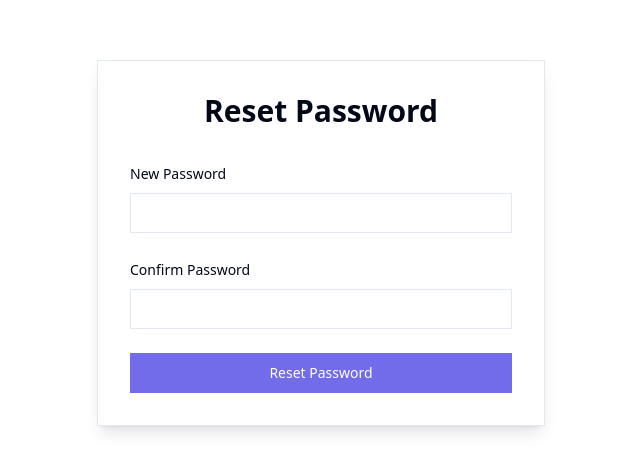
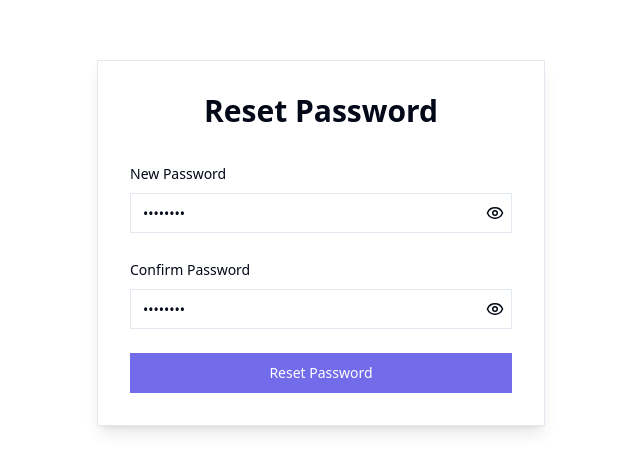
Before and after one commit to Sushwetabm/AI-Bug-Explainer, a React (Vite) app in the folder bug-explainer-frontend/: page /auth/reset-password in a window 1280 px wide. Shown: the part 157-628 px from the top of the page, without its empty margins (319-959 px from the left). Built offline with nearby package versions, Linux system fonts and the light colour scheme.

Commit message:
user can now update all his credentials securely

```diff
--- a/bug-explainer-frontend/src/pages/auth/LoginPage.tsx
+++ b/bug-explainer-frontend/src/pages/auth/LoginPage.tsx
@@ -1,6 +1,8 @@
 import { useForm } from "react-hook-form";
 import { zodResolver } from "@hookform/resolvers/zod";
 import { Link } from "react-router-dom";
+import { useState } from "react";
+import { Eye, EyeOff } from "lucide-react";
 import { Button } from "@/components/ui/button";
 import { Input } from "@/components/ui/input";
 import {
@@ -17,6 +19,8 @@ import { useAuth } from "@/hooks/useAuth";
 
 export function LoginPage() {
   const { login } = useAuth();
+  const [showPassword, setShowPassword] = useState(false);
+
   const form = useForm<LoginFormData>({
     resolver: zodResolver(loginSchema),
     defaultValues: {
@@ -65,7 +69,21 @@ export function LoginPage() {
               <FormItem>
                 <FormLabel>Password</FormLabel>
                 <FormControl>
-                  <Input type="password" placeholder="••••••••" {...field} />
+                  <div className="relative">
+                    <Input
+                      type={showPassword ? "text" : "password"}
+                      placeholder="••••••••"
+                      {...field}
+                    />
+                    <button
+                      type="button"
+                      className="absolute right-2 top-1/2 -translate-y-1/2 text-muted-foreground"
+                      onClick={() => setShowPassword((prev) => !prev)}
+                      tabIndex={-1}
+                    >
+                      {showPassword ? <EyeOff size={18} /> : <Eye size={18} />}
+                    </button>
+                  </div>
                 </FormControl>
                 <FormMessage />
               </FormItem>
--- a/bug-explainer-frontend/src/pages/auth/RegisterPage.tsx
+++ b/bug-explainer-frontend/src/pages/auth/RegisterPage.tsx
@@ -16,12 +16,17 @@ import { registerSchema } from "@/lib/validations/auth";
 import { useAuth } from "@/hooks/useAuth";
 import { authService } from "@/services/auth.service";
 import { useToast } from "@/hooks/use-toast";
-import { Loader2 } from "lucide-react";
+import { Loader2, Eye, EyeOff } from "lucide-react";
+import { useState } from "react";
 
 export function RegisterPage() {
   const { login } = useAuth();
   const navigate = useNavigate();
   const { toast } = useToast();
+
+  const [showPassword, setShowPassword] = useState(false);
+  const [showConfirmPassword, setShowConfirmPassword] = useState(false);
+
   const form = useForm<RegisterFormData>({
     resolver: zodResolver(registerSchema),
     defaultValues: {
@@ -34,7 +39,6 @@ export function RegisterPage() {
 
   const onSubmit = async (data: RegisterFormData) => {
     try {
-      // Prepare payload matching backend expectations
       const payload = {
         name: data.name,
         email: data.email,
@@ -44,7 +48,6 @@ export function RegisterPage() {
 
       await authService.register(payload);
 
-      // Login user after successful registration
       const loginResponse = await login(data.email, data.password);
 
       if (loginResponse) {
@@ -55,8 +58,6 @@ export function RegisterPage() {
         navigate("/app/chat", { replace: true });
       }
     } catch (error: any) {
-      console.error("Registration error:", error);
-
       toast({
         title: "Registration Failed",
         description:
@@ -65,7 +66,6 @@ export function RegisterPage() {
         variant: "destructive",
       });
 
-      // Set form errors if available
       if (error.response?.data?.errors) {
         error.response.data.errors.forEach((err: any) => {
           form.setError(err.field, { message: err.message });
@@ -129,12 +129,22 @@ export function RegisterPage() {
               <FormItem>
                 <FormLabel>Password</FormLabel>
                 <FormControl>
+                  <div className="relative">
                     <Input
-                    type="password"
+                      type={showPassword ? "text" : "password"}
                       placeholder="••••••••"
                       {...field}
                       autoComplete="new-password"
                     />
+                    <button
+                      type="button"
+                      onClick={() => setShowPassword((prev) => !prev)}
+                      className="absolute right-2 top-1/2 -translate-y-1/2 text-muted-foreground"
+                      tabIndex={-1}
+                    >
+                      {showPassword ? <EyeOff size={18} /> : <Eye size={18} />}
+                    </button>
+                  </div>
                 </FormControl>
                 <FormMessage />
               </FormItem>
@@ -148,12 +158,26 @@ export function RegisterPage() {
               <FormItem>
                 <FormLabel>Confirm Password</FormLabel>
                 <FormControl>
+                  <div className="relative">
                     <Input
-                    type="password"
+                      type={showConfirmPassword ? "text" : "password"}
                       placeholder="••••••••"
                       {...field}
                       autoComplete="new-password"
                     />
+                    <button
+                      type="button"
+                      onClick={() => setShowConfirmPassword((prev) => !prev)}
+                      className="absolute right-2 top-1/2 -translate-y-1/2 text-muted-foreground"
+                      tabIndex={-1}
+                    >
+                      {showConfirmPassword ? (
+                        <EyeOff size={18} />
+                      ) : (
+                        <Eye size={18} />
+                      )}
+                    </button>
+                  </div>
                 </FormControl>
                 <FormMessage />
               </FormItem>
--- a/bug-explainer-frontend/src/pages/auth/ResetPasswordPage.tsx
+++ b/bug-explainer-frontend/src/pages/auth/ResetPasswordPage.tsx
@@ -14,11 +14,15 @@ import {
 import { toast } from "sonner";
 import { z } from "zod";
 import { authService } from "@/services";
+import { Eye, EyeOff } from "lucide-react";
+import { useState } from "react";
 
 const schema = z
   .object({
-    password: z.string().min(6),
-    confirmPassword: z.string().min(6),
+    password: z.string().min(6, "Password must be at least 6 characters"),
+    confirmPassword: z
+      .string()
+      .min(6, "Confirm password must be at least 6 characters"),
   })
   .refine((data) => data.password === data.confirmPassword, {
     message: "Passwords do not match",
@@ -29,6 +33,9 @@ export function ResetPasswordPage() {
   const [searchParams] = useSearchParams();
   const token = searchParams.get("token");
   const navigate = useNavigate();
+
+  const [showPassword, setShowPassword] = useState(false);
+  const [showConfirmPassword, setShowConfirmPassword] = useState(false);
 
   const form = useForm({
     resolver: zodResolver(schema),
@@ -60,7 +67,21 @@ export function ResetPasswordPage() {
               <FormItem>
                 <FormLabel>New Password</FormLabel>
                 <FormControl>
-                  <Input type="password" {...field} />
+                  <div className="relative">
+                    <Input
+                      type={showPassword ? "text" : "password"}
+                      {...field}
+                      placeholder="••••••••"
+                    />
+                    <button
+                      type="button"
+                      onClick={() => setShowPassword((prev) => !prev)}
+                      className="absolute right-2 top-1/2 -translate-y-1/2 text-muted-foreground"
+                      tabIndex={-1}
+                    >
+                      {showPassword ? <EyeOff size={18} /> : <Eye size={18} />}
+                    </button>
+                  </div>
                 </FormControl>
                 <FormMessage />
               </FormItem>
@@ -74,7 +95,25 @@ export function ResetPasswordPage() {
               <FormItem>
                 <FormLabel>Confirm Password</FormLabel>
                 <FormControl>
-                  <Input type="password" {...field} />
+                  <div className="relative">
+                    <Input
+                      type={showConfirmPassword ? "text" : "password"}
+                      {...field}
+                      placeholder="••••••••"
+                    />
+                    <button
+                      type="button"
+                      onClick={() => setShowConfirmPassword((prev) => !prev)}
+                      className="absolute right-2 top-1/2 -translate-y-1/2 text-muted-foreground"
+                      tabIndex={-1}
+                    >
+                      {showConfirmPassword ? (
+                        <EyeOff size={18} />
+                      ) : (
+                        <Eye size={18} />
+                      )}
+                    </button>
+                  </div>
                 </FormControl>
                 <FormMessage />
               </FormItem>
--- a/bug-explainer-frontend/src/pages/dashboard/EditProfilePage.tsx
+++ b/bug-explainer-frontend/src/pages/dashboard/EditProfilePage.tsx
@@ -16,7 +16,7 @@ import { useEffect, useState } from "react";
 import { userService } from "@/services/user.service";
 import { toast } from "sonner";
 import { useNavigate } from "react-router-dom";
-import { ArrowLeft } from "lucide-react";
+import { ArrowLeft, Eye, EyeOff } from "lucide-react";
 import {
   Dialog,
   DialogContent,
@@ -29,6 +29,11 @@ import {
 const schema = z.object({
   name: z.string().min(2),
   email: z.string().email(),
+  newPassword: z
+    .string()
+    .min(8, "New password must be at least 8 characters")
+    .optional()
+    .or(z.literal("")),
 });
 
 export function EditProfilePage() {
@@ -40,11 +45,14 @@ export function EditProfilePage() {
     defaultValues: {
       name: "",
       email: "",
+      newPassword: "",
     },
   });
 
   const [showPasswordPrompt, setShowPasswordPrompt] = useState(false);
   const [currentPassword, setCurrentPassword] = useState("");
+  const [showCurrentPwd, setShowCurrentPwd] = useState(false);
+  const [showNewPwd, setShowNewPwd] = useState(false);
 
   useEffect(() => {
     if (user) {
@@ -54,20 +62,21 @@ export function EditProfilePage() {
   }, [user]);
 
   const handleConfirmPassword = async (e?: React.FormEvent) => {
-    if (e) e.preventDefault(); // prevent unintended form submission
+    if (e) e.preventDefault();
     try {
       const data = form.getValues();
       const payload = {
-        ...data,
+        name: data.name,
+        email: data.email,
         password: currentPassword,
+        newPassword: data.newPassword?.trim() || undefined,
       };
-      console.log("Submitting password for confirmation");
 
-      const res = await userService.updateProfile(payload);
+      await userService.updateProfile(payload);
+      toast.success("Profile updated successfully!");
 
-      toast.success("Profile updated successfully!");
       setShowPasswordPrompt(false);
-      await login(data.email, currentPassword);
+      await login(data.email, payload.newPassword || currentPassword);
     } catch (err) {
       toast.error("Incorrect password. Redirecting...");
       navigate("/app/chat");
@@ -75,7 +84,7 @@ export function EditProfilePage() {
   };
 
   const onSubmit = () => {
-    setShowPasswordPrompt(true); // Show password modal first
+    setShowPasswordPrompt(true);
   };
 
   return (
@@ -118,13 +127,38 @@ export function EditProfilePage() {
               </FormItem>
             )}
           />
+          <FormField
+            control={form.control}
+            name="newPassword"
+            render={({ field }) => (
+              <FormItem>
+                <FormLabel>New Password (optional)</FormLabel>
+                <FormControl>
+                  <div className="relative">
+                    <Input
+                      type={showNewPwd ? "text" : "password"}
+                      placeholder="••••••••"
+                      {...field}
+                    />
+                    <button
+                      type="button"
+                      className="absolute right-2 top-1/2 -translate-y-1/2 text-sm text-muted-foreground"
+                      onClick={() => setShowNewPwd((prev) => !prev)}
+                    >
+                      {showNewPwd ? <EyeOff size={18} /> : <Eye size={18} />}
+                    </button>
+                  </div>
+                </FormControl>
+                <FormMessage />
+              </FormItem>
+            )}
+          />
           <Button type="submit" className="w-full">
             Save Changes
           </Button>
         </form>
       </Form>
 
-      {/* 🔒 Password Prompt Dialog */}
       <Dialog open={showPasswordPrompt} onOpenChange={setShowPasswordPrompt}>
         <DialogContent aria-describedby="dialog-desc">
           <form onSubmit={handleConfirmPassword}>
@@ -139,13 +173,22 @@ export function EditProfilePage() {
               <label className="text-sm font-medium">
                 Your Current Password
               </label>
+              <div className="relative">
                 <Input
-                type="password"
+                  type={showCurrentPwd ? "text" : "password"}
                   value={currentPassword}
                   onChange={(e) => setCurrentPassword(e.target.value)}
                   placeholder="••••••••"
                   required
                 />
+                <button
+                  type="button"
+                  className="absolute right-2 top-1/2 -translate-y-1/2 text-sm text-muted-foreground"
+                  onClick={() => setShowCurrentPwd((prev) => !prev)}
+                >
+                  {showCurrentPwd ? <EyeOff size={18} /> : <Eye size={18} />}
+                </button>
+              </div>
             </div>
 
             <DialogFooter className="pt-4">
```
Also changed, not shown: bug-explainer-frontend/src/pages/auth/ForgotPasswordPage.tsx (+5 -4 lines), 2 other files (tests, documents, lock files or other folders). Lines whose indentation alone changed are shown as unchanged.
